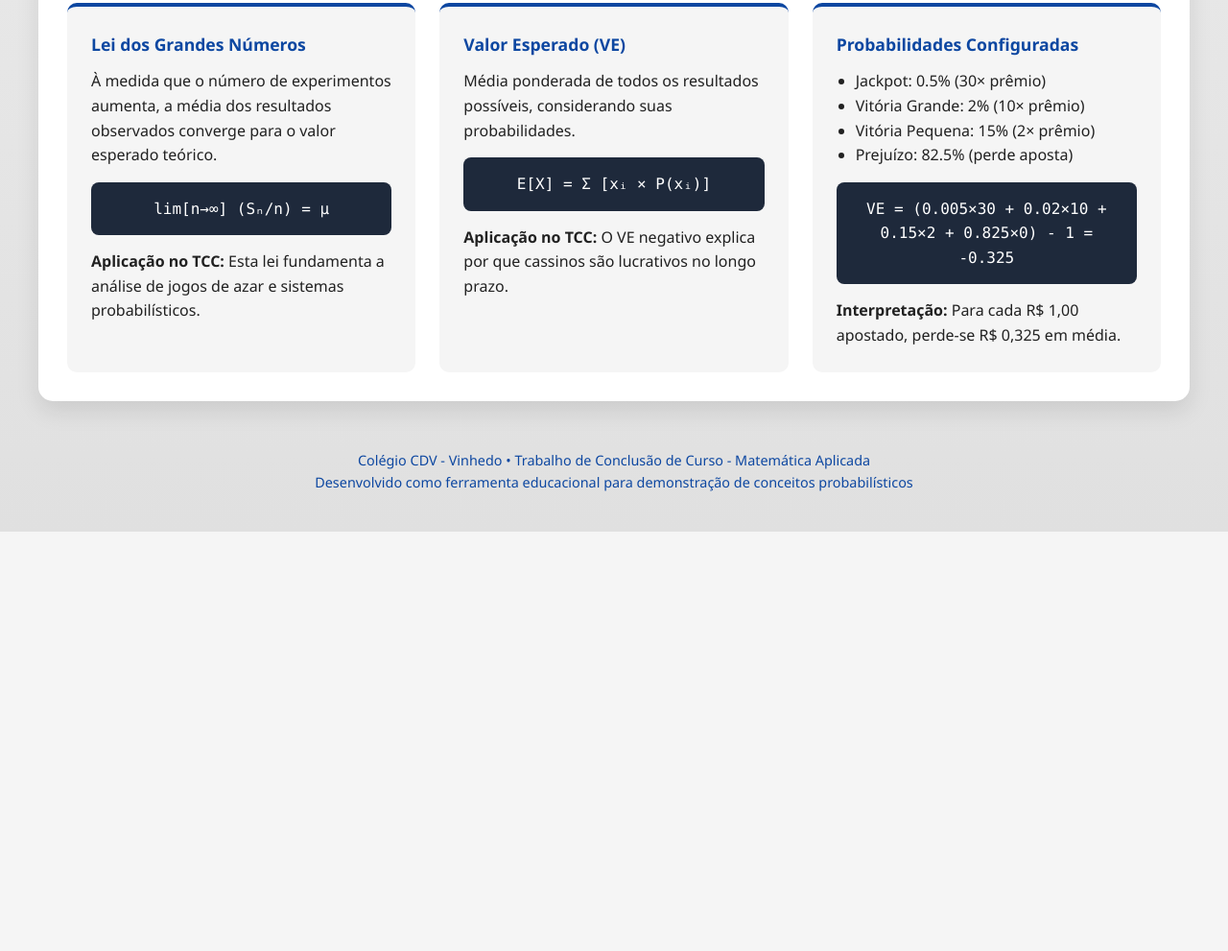
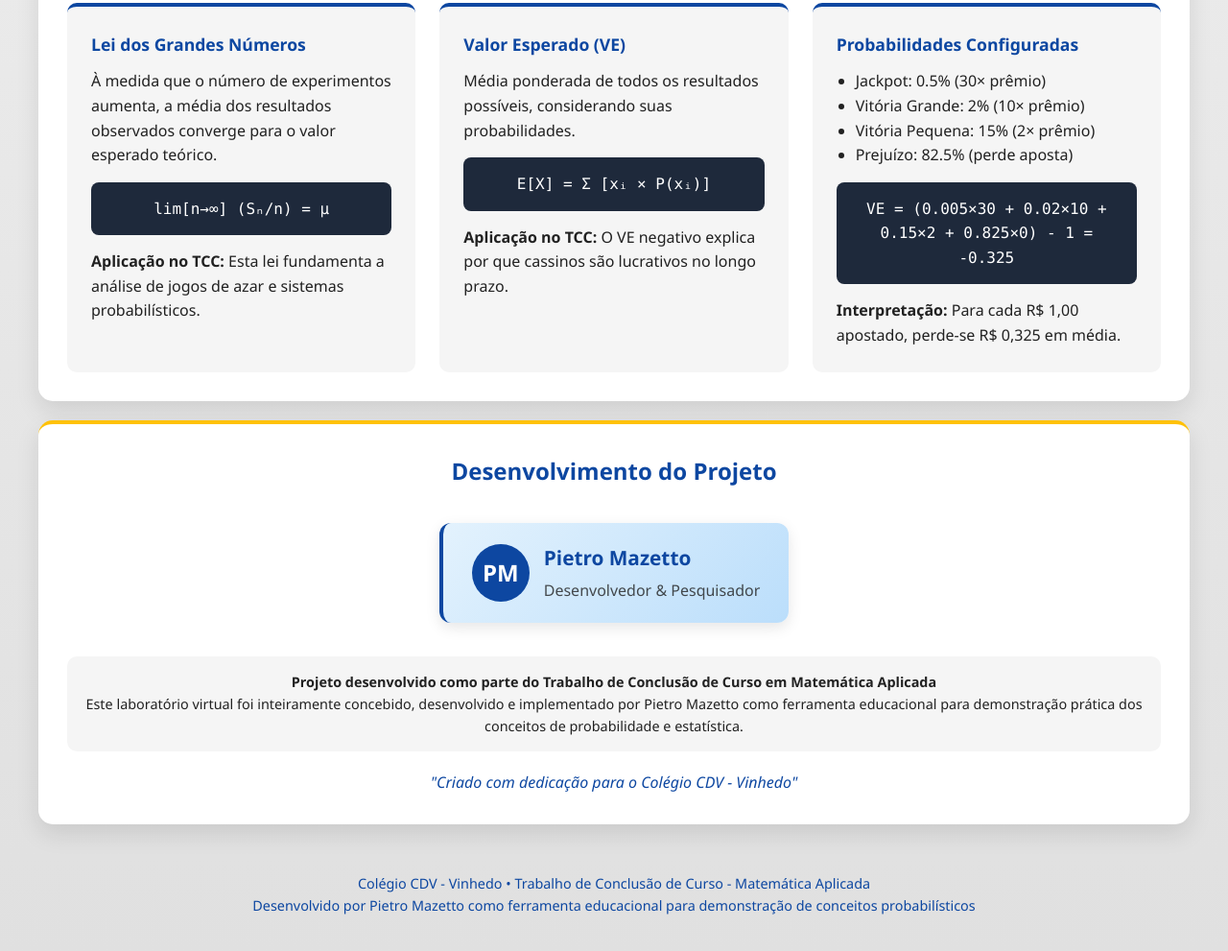
Before and after one commit to MZT01/TccExperimento, a plain HTML site: page index.html in a window 1280 px wide. Shown: the part 1147-2138 px from the top of the page at 96% size. Before the commit the page ends 1701 px from the top, so only its background shows below. Drawn offline with nearby package versions, Linux system fonts and the light colour scheme.

Commit message:
Update index.html

```diff
--- a/index.html
+++ b/index.html
@@ -447,6 +447,84 @@
             box-shadow: 0 2px 10px rgba(0,0,0,0.1);
             z-index: 100;
         }
+
+        /* Seção de créditos */
+        .credits-panel {
+            grid-column: 1 / -1;
+            background: var(--card);
+            border-radius: 15px;
+            padding: 30px;
+            box-shadow: 0 10px 25px rgba(0,0,0,0.1);
+            margin-top: 20px;
+            text-align: center;
+            border-top: 4px solid var(--secondary);
+            position: relative;
+            overflow: hidden;
+        }
+
+        .credits-title {
+            font-size: 1.5rem;
+            font-weight: 700;
+            margin-bottom: 20px;
+            color: var(--primary);
+        }
+
+        .developer-card {
+            display: inline-flex;
+            align-items: center;
+            gap: 15px;
+            background: linear-gradient(135deg, #e3f2fd, #bbdefb);
+            padding: 20px 30px;
+            border-radius: 12px;
+            margin: 15px 0;
+            box-shadow: 0 5px 15px rgba(0,0,0,0.1);
+            border-left: 4px solid var(--primary);
+        }
+
+        .developer-avatar {
+            width: 60px;
+            height: 60px;
+            border-radius: 50%;
+            background: var(--primary);
+            display: flex;
+            align-items: center;
+            justify-content: center;
+            color: white;
+            font-size: 1.5rem;
+            font-weight: bold;
+        }
+
+        .developer-info {
+            text-align: left;
+        }
+
+        .developer-name {
+            font-size: 1.3rem;
+            font-weight: 700;
+            color: var(--primary);
+            margin-bottom: 5px;
+        }
+
+        .developer-role {
+            font-size: 1rem;
+            color: var(--text);
+            opacity: 0.8;
+        }
+
+        .project-info {
+            margin-top: 20px;
+            padding: 15px;
+            background: var(--background);
+            border-radius: 10px;
+            font-size: 0.9rem;
+        }
+
+        .signature {
+            margin-top: 20px;
+            font-style: italic;
+            color: var(--primary);
+            font-weight: 500;
+        }
     </style>
     <script src="https://cdn.jsdelivr.net/npm/chart.js"></script>
 </head>
@@ -564,14 +642,36 @@
             </div>
         </div>
 
+        <!-- Seção de Créditos -->
+        <div class="credits-panel">
+            <h2 class="credits-title">Desenvolvimento do Projeto</h2>
+
+            <div class="developer-card">
+                <div class="developer-avatar">PM</div>
+                <div class="developer-info">
+                    <div class="developer-name">Pietro Mazetto</div>
+                    <div class="developer-role">Desenvolvedor & Pesquisador</div>
+                </div>
+            </div>
+
+            <div class="project-info">
+                <p><strong>Projeto desenvolvido como parte do Trabalho de Conclusão de Curso em Matemática Aplicada</strong></p>
+                <p>Este laboratório virtual foi inteiramente concebido, desenvolvido e implementado por Pietro Mazetto como ferramenta educacional para demonstração prática dos conceitos de probabilidade e estatística.</p>
+            </div>
+
+            <div class="signature">
+                "Criado com dedicação para o Colégio CDV - Vinhedo"
+            </div>
+        </div>
+
         <div class="cdv-footer">
             <p>Colégio CDV - Vinhedo • Trabalho de Conclusão de Curso - Matemática Aplicada</p>
-            <p>Desenvolvido como ferramenta educacional para demonstração de conceitos probabilísticos</p>
+            <p>Desenvolvido por Pietro Mazetto como ferramenta educacional para demonstração de conceitos probabilísticos</p>
         </div>
     </div>
 
     <div class="cdv-watermark">
-        CDV Lab • TCC Matemática
+        Desenvolvido por Pietro Mazetto
     </div>
 
     <script>
```
